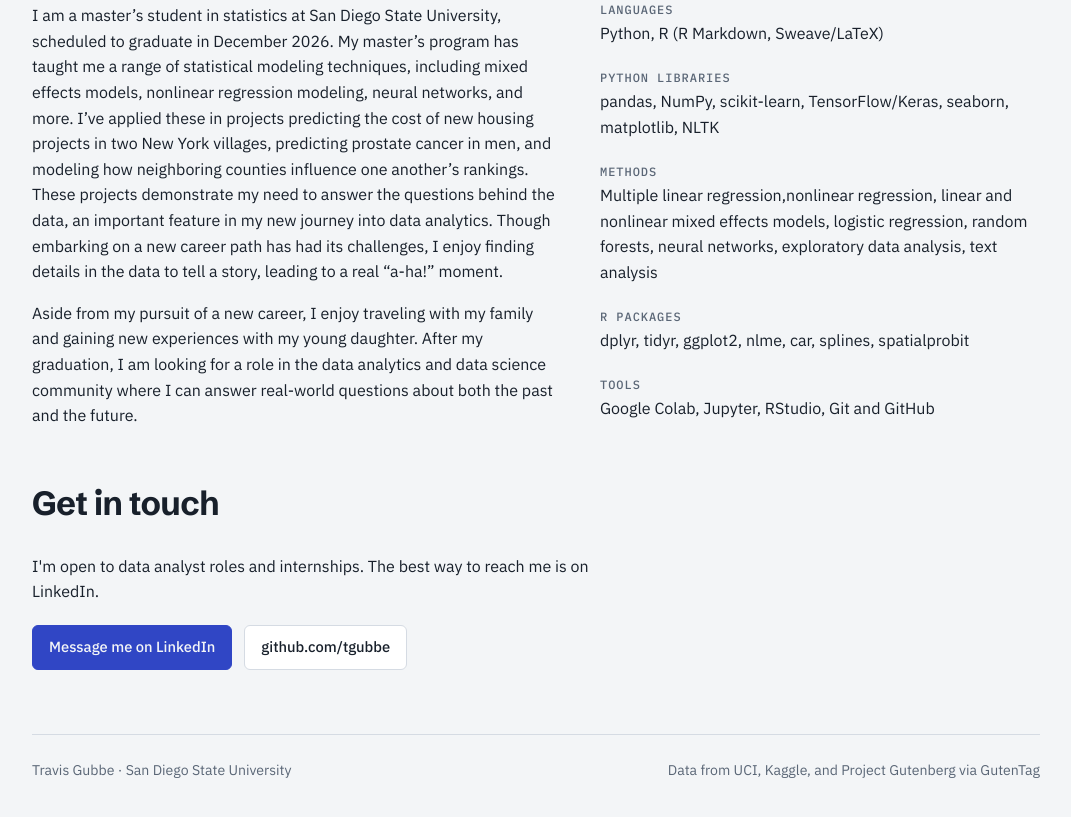
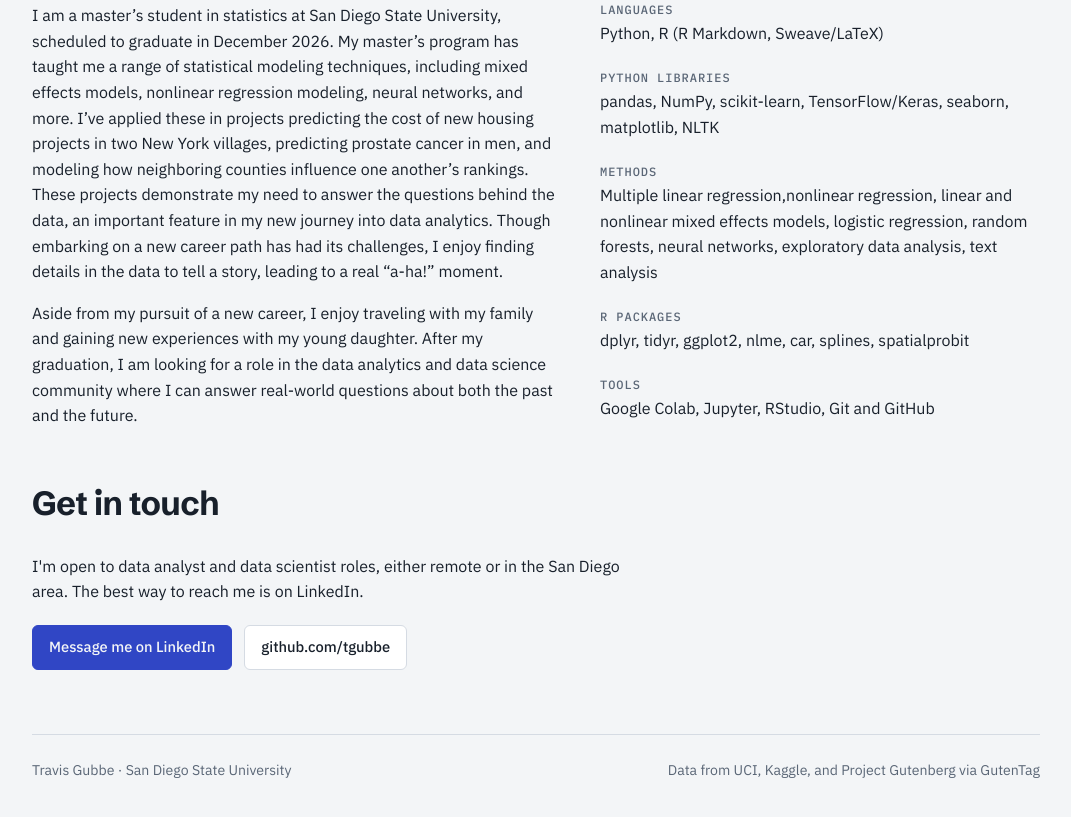
Before and after one commit to tgubbe/tgubbe.github.io, a plain HTML site: page index.html in a window 1280 px wide. Shown: the part 1032-1849 px from the top of the page, without its empty margins (104-1175 px from the left). Drawn offline with Linux system fonts and the light colour scheme.

Commit message:
Add files via upload

```diff
--- a/index.html
+++ b/index.html
@@ -199,7 +199,7 @@ nav ul a[aria-current="page"]{color:var(--fg);text-decoration:underline;text-dec
 
   <section aria-labelledby="contact-h">
     <div class="sec-head"><h2 id="contact-h">Get in touch</h2></div>
-    <p style="max-width:38rem">I'm open to data analyst roles and internships. The best way to reach me is on LinkedIn.</p>
+    <p style="max-width:38rem">I'm open to data analyst and data scientist roles, either remote or in the San Diego area. The best way to reach me is on LinkedIn.</p>
     <div class="ctas" style="display:flex;flex-wrap:wrap;gap:.75rem;margin-top:1.25rem">
       <a class="btn primary" href="https://www.linkedin.com/in/travis-gubbe-a25112192/" target="_blank" rel="noopener">Message me on LinkedIn</a>
       <a class="btn" href="https://github.com/tgubbe" target="_blank" rel="noopener">github.com/tgubbe</a>
```
